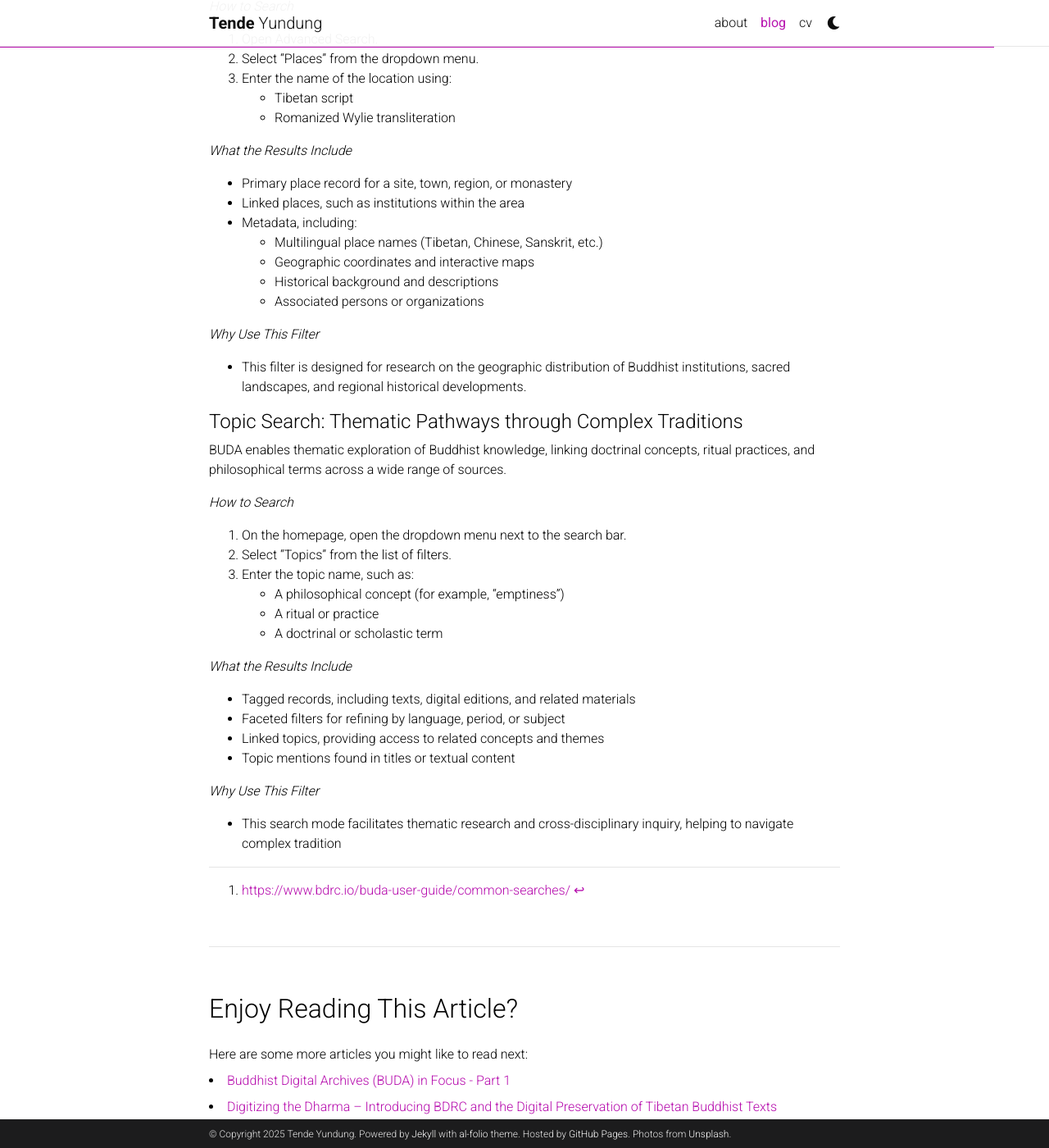
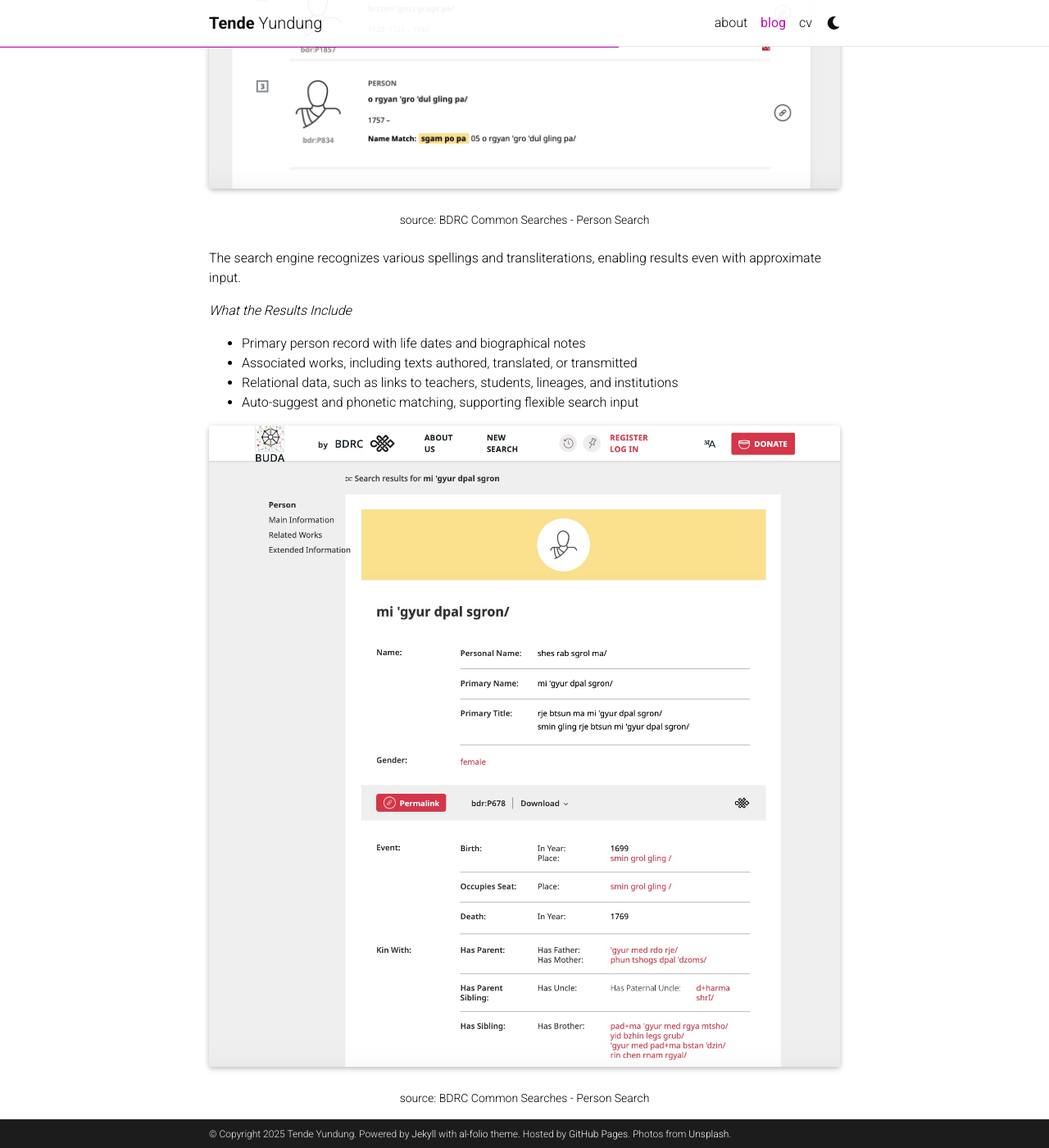
Before and after one commit to yundung/yundung.github.io, a Jekyll site: the page built from _posts/2025-04-18-BUDA2.md, in a window 1280 px wide and 1400 px high, scrolled down 2468 px. Shown: the whole window at 82% size. Built offline with Jekyll 4.4.1, drawn with Linux system fonts in a browser that asks for light colours; full-size pictures stand in for the smaller copies a plugin makes; comment, search, counter and statistics services are not loaded; a style sheet for code colours, icons or effects is not loaded.

Commit message:
Third blogpost, images added

```diff
--- a/_posts/2025-04-18-BUDA2.md
+++ b/_posts/2025-04-18-BUDA2.md
@@ -51,6 +51,15 @@
     - Romanized Wylie transliteration
     - Phonetic spelling (for example, “Jigme Lingpa” or “Jikmay Lingpa”) [^2]
 
+<div class="row mt-3">
+    <div class="col-sm mt-3 mt-md-0">
+        {% include figure.html path="assets/img/buda-06-person-0.jpeg" class="img-fluid rounded z-depth-1" zoomable=true %}
+    </div>
+</div>
+<div class="caption">
+    source: BDRC Common Searches - Person Search
+</div>
+
 The search engine recognizes various spellings and transliterations, enabling results even with approximate input.
 
 *What the Results Include*
@@ -58,6 +67,15 @@
 - Associated works, including texts authored, translated, or transmitted
 - Relational data, such as links to teachers, students, lineages, and institutions
 - Auto-suggest and phonetic matching, supporting flexible search input
+
+<div class="row mt-3">
+    <div class="col-sm mt-3 mt-md-0">
+        {% include figure.html path="assets/img/buda-06-person-1.jpeg" class="img-fluid rounded z-depth-1" zoomable=true %}
+    </div>
+</div>
+<div class="caption">
+    source: BDRC Common Searches - Person Search
+</div>
 
 *Why Use This Filter*
 - This search mode supports research on historical figures, spiritual lineages, and the networks involved in the transmission of Buddhist literature.
```
Also changed, not shown: assets/img/buda-06-person-0.jpeg (added), assets/img/buda-06-person-1.jpeg (added).
